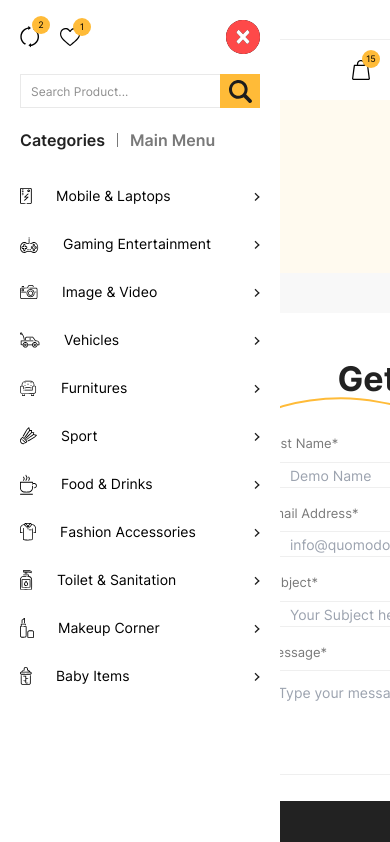
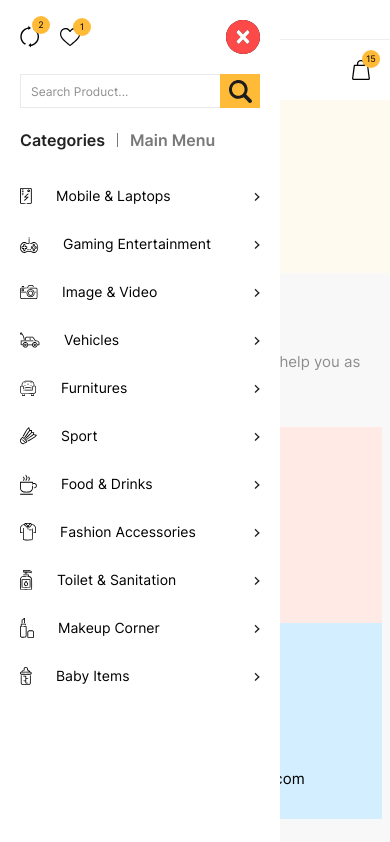
Before and after one commit to ifedayoagboola/bitsgiga-client, a React (Create React App) app: page /contact in a window 390 px wide. Shown: the top 842 px of the page. Built offline with nearby package versions, Linux system fonts and the light colour scheme.

Commit message:
contact page done

```diff
--- a/src/components/Contact/index.jsx
+++ b/src/components/Contact/index.jsx
@@ -16,8 +16,8 @@ export default function Contact() {
       </div>
       <div className="contact-wrapper w-full mb-10">
         <div className="container-x mx-auto">
-          <div className="main-wrapper w-full flex space-x-[30px]">
-            <div className="w-1/2 ">
+          <div className="main-wrapper w-full lg:flex lg:space-x-[30px]">
+            <div className="lg:w-1/2 w-full">
               <h1 className="text-[22px] font-semibold text-qblack leading-[30px] mb-1">
                 Contact Information
               </h1>
@@ -26,8 +26,8 @@ export default function Contact() {
                 possible.
               </p>
 
-              <div className="flex space-x-[30px] h-[196px] mb-[30px]">
-                <div className="w-1/2 h-full flex flex-col item justify-center bg-[#FFEAE5] p-5">
+              <div className="xl:flex xl:space-x-[30px] mb-[30px]">
+                <div className="xl:w-1/2 w-full  h-[196px] flex flex-col item justify-center bg-[#FFEAE5] p-5">
                   <div className="flex justify-center mb-3 ">
                     <svg
                       width="44"
@@ -64,7 +64,7 @@ export default function Contact() {
                     +(434) 5466 5467 443
                   </p>
                 </div>
-                <div className="w-1/2 h-full flex flex-col item justify-center bg-[#D3EFFF] p-5">
+                <div className="xl:w-1/2 w-full h-[196px] flex flex-col item justify-center bg-[#D3EFFF] p-5">
                   <div className="flex justify-center mb-3 ">
                     <svg
                       width="44"
@@ -151,7 +151,7 @@ export default function Contact() {
                 </div>
               </div>
             </div>
-            <div className="flex-1 bg-white p-10">
+            <div className="flex-1 bg-white sm:p-10 p-3">
               <div className="title flex flex-col items-center">
                 <h1 className="text-[34px] font-bold text-qblack">
                   Get In Touch
```
